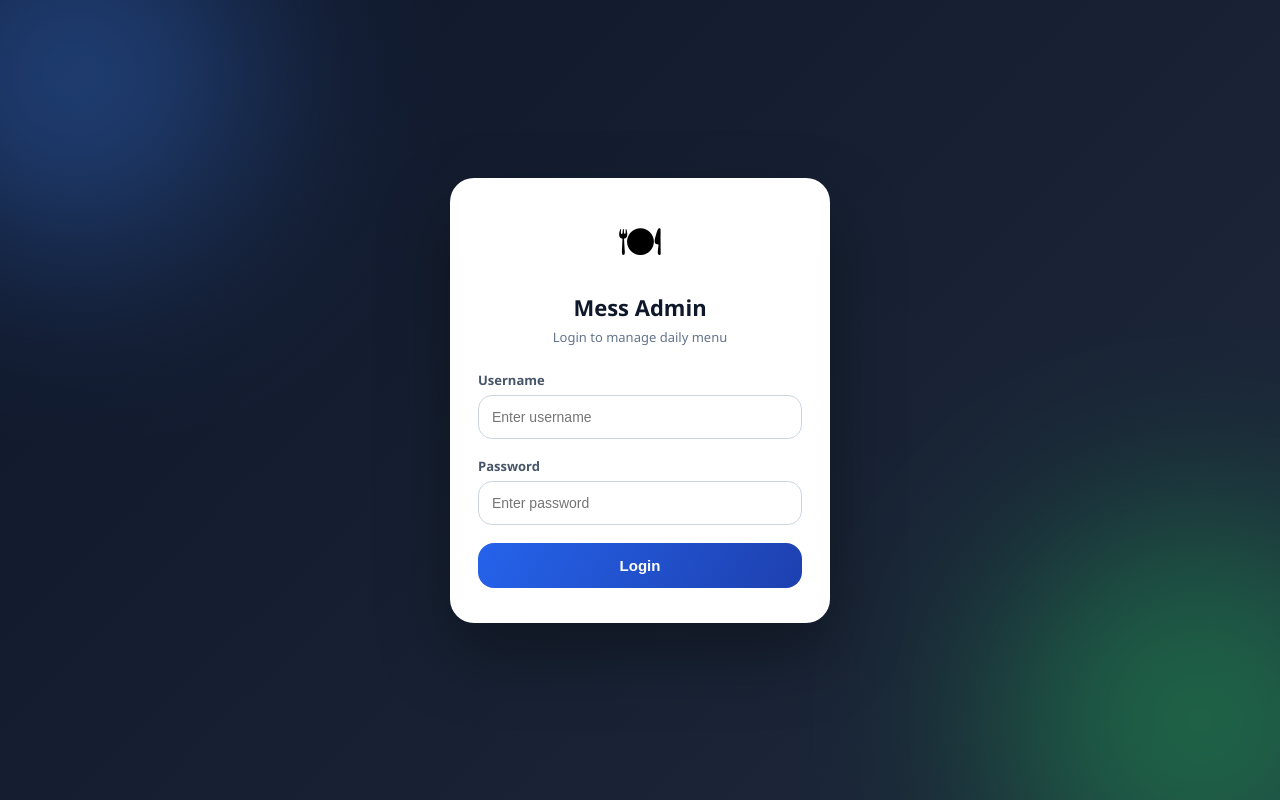
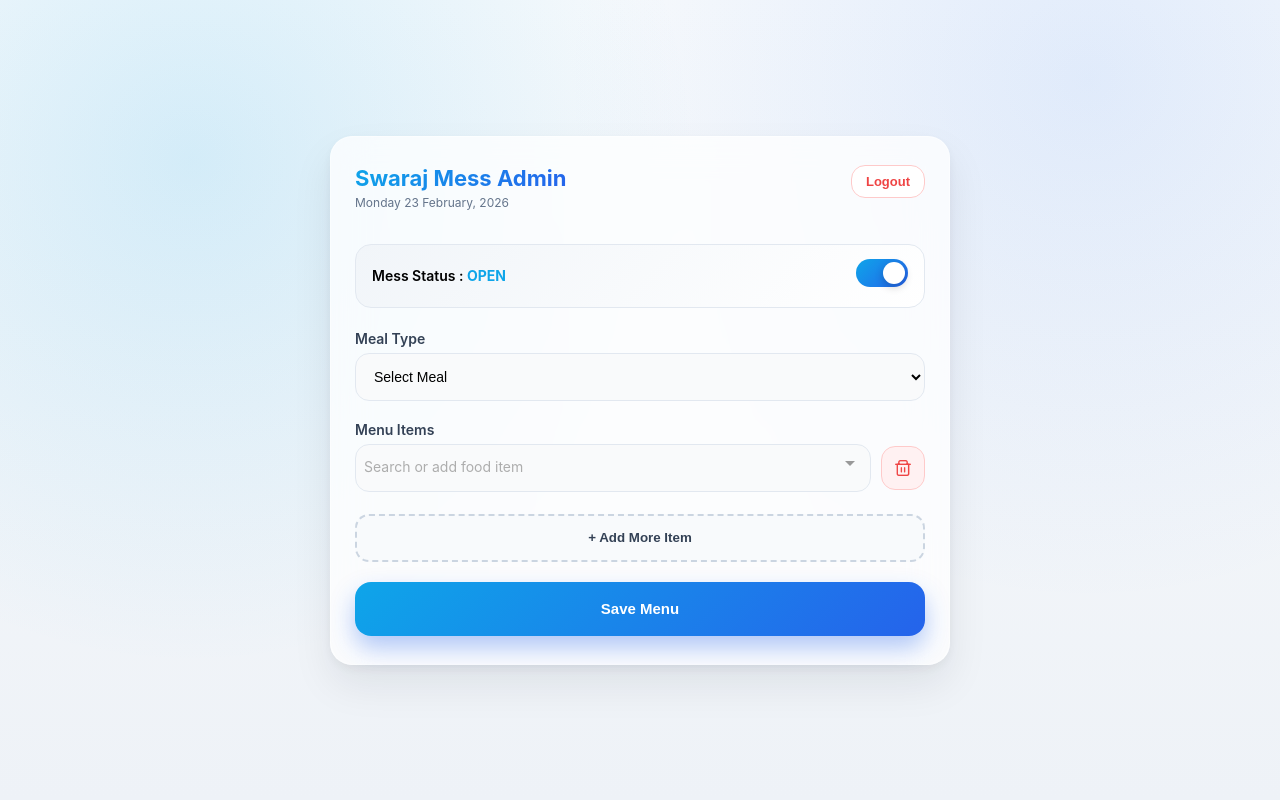
Before and after one commit to Harish17121997/swarajmess, a Vue app: page /admin in a window 1280 px wide. Before the commit this address led to /login. Built offline with nearby package versions, Linux system fonts and the light colour scheme; sample sign-in values are in the browser's storage.

Commit message:
Api Integration

```diff
--- a/package.json
+++ b/package.json
@@ -9,6 +9,7 @@
     "preview": "vite preview"
   },
   "dependencies": {
+    "axios": "^1.13.5",
     "primeicons": "^7.0.0",
     "vue": "^3.5.28",
     "vue-multiselect": "^3.4.0",
--- a/src/pages/AdminDashboard.vue
+++ b/src/pages/AdminDashboard.vue
@@ -25,8 +25,9 @@
       <!-- MEAL TYPE -->
       <div class="form-group">
         <label>Meal Type</label>
-        <select v-model="mealType" class="input">
+        <select v-model="mealType" class="input" :disabled="!messOpen">
           <option disabled value="">Select Meal</option>
+          <option>Breakfast</option>
           <option>Lunch</option>
           <option>Dinner</option>
         </select>
@@ -37,9 +38,8 @@
         <label>Menu Items</label>
 
         <div class="menu-row" v-for="(row, index) in rows" :key="index">
-          <Multiselect v-model="row.selected" :options="allItems" :taggable="true" :close-on-select="true"
-            placeholder="Search or add food item" tag-placeholder="Press enter to add" @tag="addNewItem"
-            class="multi" />
+          <Multiselect v-model="row.selected" :options="allItems" :multiple="false" :taggable="true" :close-on-select="true"
+            placeholder="Search or add food item" @tag="addNewItem" class="multi" :disabled="!messOpen"/>
           <button class="remove-btn" @click="removeRow(index)"> <i class="pi pi-trash delete-btn-color"></i> </button>
         </div>
         <button class="add-btn" @click="addRow">
@@ -48,8 +48,8 @@
       </div>
 
       <!-- SAVE -->
-      <button class="save-btn" @click="saveMenu">
-        Save Menu
+      <button class="save-btn" @click="saveMenu" :disabled="loading || !messOpen">
+        {{ loading ? 'Saving...' : 'Save Menu' }}
       </button>
       <p v-if="success" class="success-msg">
         ✔ Menu Saved Successfully
@@ -60,19 +60,13 @@
 </template>
 
 <script setup>
-import { ref, onMounted } from 'vue'
+import { ref } from 'vue'
 import { useRouter } from 'vue-router'
 import Multiselect from 'vue-multiselect'
+import { addMealApi } from '@/services/api'
 
 const router = useRouter()
-
-/* ---------- ROUTE PROTECTION ---------- */
-onMounted(() => {
-  if (!localStorage.getItem('messAdmin')) {
-    router.push('/login')
-  }
-})
-
+const messOpen = ref(true)
 /* ---------- DATE ---------- */
 const today = new Date().toLocaleDateString('en-IN', {
   weekday: 'long',
@@ -84,9 +78,15 @@ const today = new Date().toLocaleDateString('en-IN', {
 /* ---------- MEAL TYPE ---------- */
 const mealType = ref('')
 
-/* ---------- ALL MENU ITEMS (PERMANENT STORAGE) ---------- */
-const allItems = ref(
-  JSON.parse(localStorage.getItem('allMenuItems')) || [
+/* ---------- MEAL FLAG MAPPING ---------- */
+const mealMap = {
+  Breakfast: 0,
+  Lunch: 1,
+  Dinner: 2
+}
+
+/* ---------- ALL MENU ITEMS ---------- */
+const allItems = ref([
   'Veg Thali',
   'Chicken Thali',
   'Egg Thali',
@@ -94,13 +94,10 @@ const allItems = ref(
   'Dal Fry',
   'Chapati',
   'Rice'
-  ]
-)
+])
 
 /* ---------- MULTISELECT ROWS ---------- */
-const rows = ref([
-  { selected: [] }
-])
+const rows = ref([{ selected: null }])
 
 function addRow() {
   rows.value.push({ selected: [] })
@@ -110,80 +107,57 @@ function removeRow(index) {
   rows.value.splice(index, 1)
 }
 
-/* ---------- ADD NEW ITEM FROM SEARCH ---------- */
 function addNewItem(newItem) {
   const item = newItem.trim()
-
   if (!item) return
-
-  // If item not exists → permanently save
   if (!allItems.value.includes(item)) {
     allItems.value.push(item)
-
-    localStorage.setItem(
-      'allMenuItems',
-      JSON.stringify(allItems.value)
-    )
   }
 }
-/* ---------- MESS STATUS ---------- */
-const messOpen = ref(
-  JSON.parse(localStorage.getItem('messOpen')) ?? true
-)
-
-function saveMessStatus() {
-  localStorage.setItem('messOpen', JSON.stringify(messOpen.value))
-}
-
-/* ---------- LOGOUT ---------- */
 function logout() {
-  localStorage.removeItem('messAdmin')
+  localStorage.removeItem('token')
   router.push('/login')
 }
 
-/* ---------- SAVE MENU ---------- */
+/* ---------- SAVE MENU (API INTEGRATION) ---------- */
 const success = ref(false)
+const loading = ref(false)
 
-function saveMenu() {
-
+async function saveMenu() {
   if (!mealType.value) {
-    alert('Please select Lunch or Dinner')
+    alert('Please select meal type')
     return
   }
-
   let items = []
-
-  // collect selected items from all rows
   rows.value.forEach(row => {
-    if (row.selected && row.selected.length) {
-      items.push(...row.selected)
+    if (row.selected) {
+      items.push(row.selected)
     }
   })
-
-  // remove duplicates
   items = [...new Set(items)]
 
   if (items.length === 0) {
-    alert('Add at least one menu item')
+    alert('Select at least one menu item')
     return
   }
+  loading.value = true
+  success.value = false
 
-  // Save today menu
-  localStorage.setItem('todayMenu', JSON.stringify({
-    date: today,
-    meal: mealType.value,
-    items
-  }))
+  try {
+    await addMealApi({ meal_flag: mealMap[mealType.value], meal_name: items })
+    success.value = true
+    rows.value = [{ selected: null }]
+    mealType.value = ''
 
-  success.value = true
+  } catch (error) {
+    alert(error.response?.data?.message || 'Failed to save menu')
+  } finally {
+    loading.value = false
+  }
 }
 </script>
 
 <style scoped>
-/* ============================= */
-/* GLOBAL PAGE BACKGROUND */
-/* ============================= */
-
 .admin-page {
   min-height: 100vh;
   display: flex;
@@ -492,15 +466,9 @@ label {
   background: #f9fafb;
 }
 
-/* :deep(.multiselect__tag) {
-  background: linear-gradient(135deg, #96c9e0, #6087dd);
-  border-radius: 8px;
-} */
-
-/* :deep(.multiselect__option--highlight) {
-  background: #0ea5e9;
-  color: white;
-} */
+:deep(.multiselect__placeholder ) {
+  padding-top: 5px;
+}
 
 :deep(.multiselect__option--selected) {
   background: #87f578;
--- a/src/pages/AdminLogin.vue
+++ b/src/pages/AdminLogin.vue
@@ -6,20 +6,35 @@
     <div class="login-card">
       <div class="header">
         <div class="icon">🍽</div>
-        <h1>Mess Admin</h1>
-        <p>Login to manage daily menu</p>
+        <h1>{{ isRegister ? 'Register Mess' : 'Mess Admin' }}</h1>
+        <p>
+          {{ isRegister ? 'Create new mess account' : 'Login to manage daily menu' }}
+        </p>
       </div>
 
-      <div class="form-group">
-        <label>Username</label>
+      <!-- Mess Name (Only Register) -->
+      <div v-if="isRegister" class="form-group">
+        <label>Mess Name</label>
         <input
-          v-model="username"
+          v-model="messName"
           type="text"
-          placeholder="Enter username"
+          placeholder="Enter mess name"
           class="input"
         />
       </div>
 
+      <!-- Username -->
+      <div class="form-group">
+        <label>Username / Mobile</label>
+        <input
+          v-model="username"
+          type="text"
+          placeholder="Enter username or mobile"
+          class="input"
+        />
+      </div>
+
+      <!-- Password -->
       <div class="form-group">
         <label>Password</label>
         <input
@@ -27,16 +42,30 @@
           type="password"
           placeholder="Enter password"
           class="input"
-          @keyup.enter="login"
+          @keyup.enter="handleSubmit"
         />
       </div>
 
-      <button @click="login" class="login-btn">
-        Login
+      <!-- Button -->
+      <button
+        class="login-btn"
+        @click="handleSubmit"
+        :disabled="loading"
+      >
+        {{ loading ? 'Please wait...' : isRegister ? 'Register' : 'Login' }}
       </button>
 
-      <p v-if="error" class="error-msg">
-        {{ error }}
+      <!-- Toggle -->
+      <p class="toggle-text">
+        {{ isRegister ? 'Already have account?' : 'New user?' }}
+        <span @click="toggleForm">
+          {{ isRegister ? 'Login here' : 'Register here' }}
+        </span>
+      </p>
+
+      <!-- Error / Success -->
+      <p v-if="message" :class="success ? 'success-msg' : 'error-msg'">
+        {{ message }}
       </p>
     </div>
   </div>
@@ -45,22 +74,84 @@
 <script setup>
 import { ref } from 'vue'
 import { useRouter } from 'vue-router'
+import { loginApi, registerApi } from '@/services/api'
 
+const router = useRouter()
+
+const isRegister = ref(false)
+const messName = ref('')
 const username = ref('')
 const password = ref('')
-const error = ref('')
-const router = useRouter()
+const message = ref('')
+const success = ref(false)
+const loading = ref(false)
 
-function login() {
-  if (username.value.trim() === 'admin' && password.value === '1234') {
-    localStorage.setItem('messAdmin', 'true')
-    router.push('/admin')
-  } else {
-    error.value = 'Invalid username or password'
+const clearForm = () => {
+  messName.value = ''
+  username.value = ''
+  password.value = ''
+}
+
+const toggleForm = () => {
+  isRegister.value = !isRegister.value
+  message.value = ''
+  clearForm()
+}
+
+const handleSubmit = async () => {
+  message.value = ''
+  success.value = false
+
+  if (!username.value || !password.value) {
+    message.value = 'Please fill all required fields'
+    return
+  }
+
+  if (isRegister.value && !messName.value) {
+    message.value = 'Please enter mess name'
+    return
+  }
+
+  loading.value = true
+
+  try {
+    if (isRegister.value) {
+      // REGISTER
+      await registerApi({
+        name: messName.value,
+        mobile: username.value,
+        password: password.value
+      })
+
+      success.value = true
+      message.value = 'Registration successful! Please login.'
+      isRegister.value = false
+      clearForm()
+
+    } else {
+      // LOGIN
+      const res = await loginApi({
+        mobile: username.value,
+        password: password.value
+      })
+
+      // Save token if backend sends it
+      if (res.data.token) {
+        localStorage.setItem('token', res.data.token)
+      }
+
+      localStorage.setItem('messAdmin', 'true')
+      router.push('/admin')
+    }
+
+  } catch (err) {
+    message.value =
+      err.response?.data?.message || 'Something went wrong'
+  } finally {
+    loading.value = false
   }
 }
 </script>
-
 <style scoped>
 
 /* ===== FULL SCREEN LAYOUT ===== */
@@ -216,3 +307,38 @@ label {
 }
 
 </style>
+<style scoped>
+/* Keep your existing CSS */
+/* Add below styles */
+
+.toggle-text {
+  margin-top: 16px;
+  text-align: center;
+  font-size: 13px;
+  color: #64748b;
+}
+
+.toggle-text span {
+  color: #2563eb;
+  cursor: pointer;
+  font-weight: 600;
+  margin-left: 4px;
+}
+
+.toggle-text span:hover {
+  text-decoration: underline;
+}
+
+.success-msg {
+  margin-top: 12px;
+  text-align: center;
+  color: #16a34a;
+  font-size: 13px;
+  font-weight: 500;
+}
+
+.login-btn:disabled {
+  opacity: 0.7;
+  cursor: not-allowed;
+}
+</style>
--- a/src/router.js
+++ b/src/router.js
@@ -1,3 +1,4 @@
+// router.js
 import { createRouter, createWebHistory } from 'vue-router'
 
 import AdminLogin from './pages/AdminLogin.vue'
@@ -7,14 +8,17 @@ import MenuView from './pages/MenuView.vue'
 const routes = [
   {
     path: '/',
+    name: 'Home',
     component: MenuView
   },
   {
     path: '/login',
+    name: 'Login',
     component: AdminLogin
   },
   {
     path: '/admin',
+    name: 'AdminDashboard',
     component: AdminDashboard,
     meta: { requiresAuth: true }
   }
@@ -25,20 +29,26 @@ const router = createRouter({
   routes
 })
 
-/* 🔐 ROUTE GUARD (IMPORTANT) */
+/* 🔐 ROUTE GUARD */
 router.beforeEach((to, from, next) => {
 
-  const isAdminLoggedIn = localStorage.getItem('messAdmin')
+  // Check token instead of just messAdmin flag
+  const token = localStorage.getItem('token')
+  const isLoggedIn = !!token
 
-  // If trying to open admin page without login
-  if (to.meta.requiresAuth && !isAdminLoggedIn) {
-    next('/login')
+  // If route requires authentication
+  if (to.meta.requiresAuth) {
+    if (!isLoggedIn) {
+      next({ name: 'Login' })
+    } else {
+      next()
+    }
     return
   }
 
-  // If already logged in and opens login page
-  if (to.path === '/login' && isAdminLoggedIn) {
-    next('/admin')
+  // If already logged in and tries to open login page
+  if (to.name === 'Login' && isLoggedIn) {
+    next({ name: 'AdminDashboard' })
     return
   }
 
--- a/src/services/api.js
+++ b/src/services/api.js
@@ -0,0 +1,28 @@
+import axios from 'axios'
+
+const api = axios.create({
+  baseURL: 'https://mess-mangement-backend.vercel.app',
+  headers: {
+    'Content-Type': 'application/json'
+  }
+})
+
+// LOGIN API
+export const loginApi = (data) => {
+  return api.post('/login', data)
+}
+
+// REGISTER API
+export const registerApi = (data) => {
+  return api.post('/register', data)
+}
+// ADD MEAL API
+export const addMealApi = (data) => {
+  return api.post('/add-meal', data, {
+    headers: {
+      Authorization: `${localStorage.getItem('token')}`
+    }
+  })
+}
+
+export default api
```
Also changed, not shown: 1 other file (tests, documents, lock files or other folders). Lines whose indentation alone changed are shown as unchanged.
